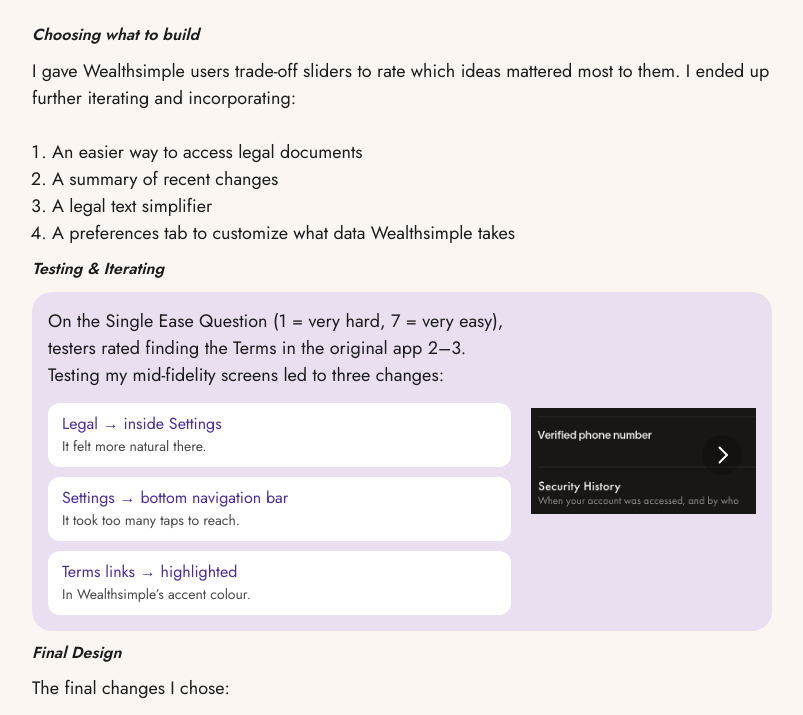
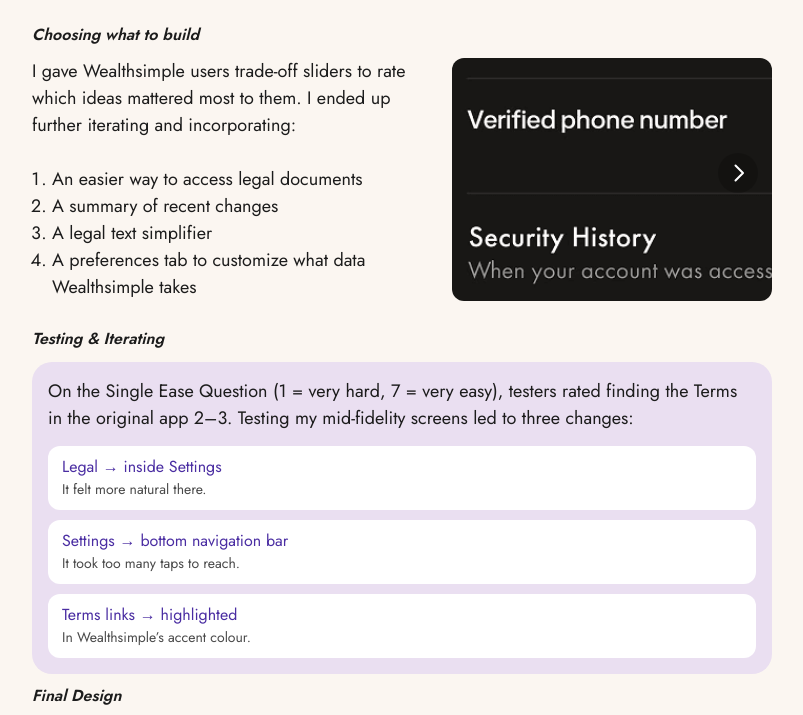
Before and after one commit to rosesofash/ashleyanand-portfolio, a plain HTML site: page wealthsimple-case-study.html in a window 1280 px wide. Shown: the part 2118-2833 px from the top of the page, without its empty margins (238-1041 px from the left). Drawn offline with Linux system fonts and the light colour scheme; a web font is replaced by a local one.

Commit message:
Show intro line on phones; move mid-fi screens beside Choosing
- Home: intro line now shows on phones; the name only switches on
  devices that can hover
- Wealthsimple: mid-fi carousel sits beside "Choosing what to build",
  sized to the text and filled from the top-left; Testing box is
  text only

Co-Authored-By: Claude Opus 5.5 <noreply@anthropic.com>

```diff
--- a/css/style.css
+++ b/css/style.css
@@ -279,7 +279,11 @@ p { margin: 0; }
 }
 @media (max-width: 809px) {
   .cover { padding: 10px 10px 40px; }
-  .intro { display: none; }
+  .intro { margin: 6px 16px 26px; font-size: 17px; line-height: 24px; text-wrap: balance; }   /* two even lines, no lone word */
+}
+/* Phones and tablets can't hover, so the name stays Ashley: no underline hint */
+@media (hover: none) {
+  .name-flip::after, .name-flip::before { display: none; }
 }
 
 /* Project cards — thin border top/left, thick bottom/right, like the original */
@@ -611,6 +615,17 @@ a.project:hover {
   border-radius: 20px;
   background: var(--lavender);
 }
+.callout--plain { padding: 0; margin-bottom: 28px; background: none; align-items: start; }   /* text beside a carousel, no lavender box, both lined up at the top */
+.callout--text { grid-template-columns: 1fr; }      /* lavender box with text only */
+/* Desktop: the screens grow to the height of the text beside them, filled from the top-left where the labels are */
+@media (min-width: 810px) {
+  .callout.callout--plain { grid-template-columns: minmax(0, 1fr) 320px; align-items: stretch; }
+  .callout--plain .carousel,
+  .callout--plain .carousel__track { height: 100%; min-height: 180px; }
+  .callout.callout--plain .carousel__track img { height: 100%; object-fit: cover; object-position: left top; }
+}
+.callout > div > :first-child { margin-top: 0; }
+.callout > div > :last-child { margin-bottom: 0; }
 .callout .carousel { margin: 0; }
 .callout .carousel__track { padding: 0; }
 .callout .carousel__track > * { flex: 0 0 100%; }
--- a/js/main.js
+++ b/js/main.js
@@ -263,8 +263,9 @@ if (nameFlip) {
   };
 
   let timer = null;
+  const canHover = window.matchMedia('(hover: hover)');
   nameFlip.addEventListener('mouseenter', () => {
-    if (timer) return;
+    if (timer || !canHover.matches) return;   // a tap on a phone shouldn't start it
     show((index + 1) % names.length);
     timer = setInterval(() => show((index + 1) % names.length), 1100);
   });
--- a/wealthsimple-case-study.html
+++ b/wealthsimple-case-study.html
@@ -97,6 +97,8 @@
     </div>
 
     <h2>Choosing what to build</h2>
+    <div class="callout callout--plain">
+      <div>
         <p>I gave Wealthsimple users trade-off sliders to rate which ideas mattered most to them. I ended up further iterating and incorporating:</p>
         <ol class="gap">
           <li>An easier way to access legal documents</li>
@@ -104,16 +106,6 @@
           <li>A legal text simplifier</li>
           <li>A preferences tab to customize what data Wealthsimple takes</li>
         </ol>
-
-    <h2>Testing &amp; Iterating</h2>
-    <div class="callout">
-      <div>
-        <p>On the Single Ease Question (1 = very hard, 7 = very easy), testers rated finding the Terms in the original app 2–3. Testing my mid-fidelity screens led to three changes:</p>
-        <ul class="changes">
-          <li><b>Legal → inside Settings</b><small>It felt more natural there.</small></li>
-          <li><b>Settings → bottom navigation bar</b><small>It took too many taps to reach.</small></li>
-          <li><b>Terms links → highlighted</b><small>In Wealthsimple’s accent colour.</small></li>
-        </ul>
       </div>
       <div class="carousel carousel--plain">
         <div class="carousel__track">
@@ -122,6 +114,18 @@
           <img loading="lazy" src="assets/wealthsimple/midfi-3.png" alt="Mid-fidelity screen: support and legal rows">
           <img loading="lazy" src="assets/wealthsimple/midfi-4.png" alt="Mid-fidelity screen: Privacy Policy page">
         </div>
+      </div>
+    </div>
+
+    <h2>Testing &amp; Iterating</h2>
+    <div class="callout callout--text">
+      <div>
+        <p>On the Single Ease Question (1 = very hard, 7 = very easy), testers rated finding the Terms in the original app 2–3. Testing my mid-fidelity screens led to three changes:</p>
+        <ul class="changes">
+          <li><b>Legal → inside Settings</b><small>It felt more natural there.</small></li>
+          <li><b>Settings → bottom navigation bar</b><small>It took too many taps to reach.</small></li>
+          <li><b>Terms links → highlighted</b><small>In Wealthsimple’s accent colour.</small></li>
+        </ul>
       </div>
     </div>
 
```
Lines whose indentation alone changed are shown as unchanged.
